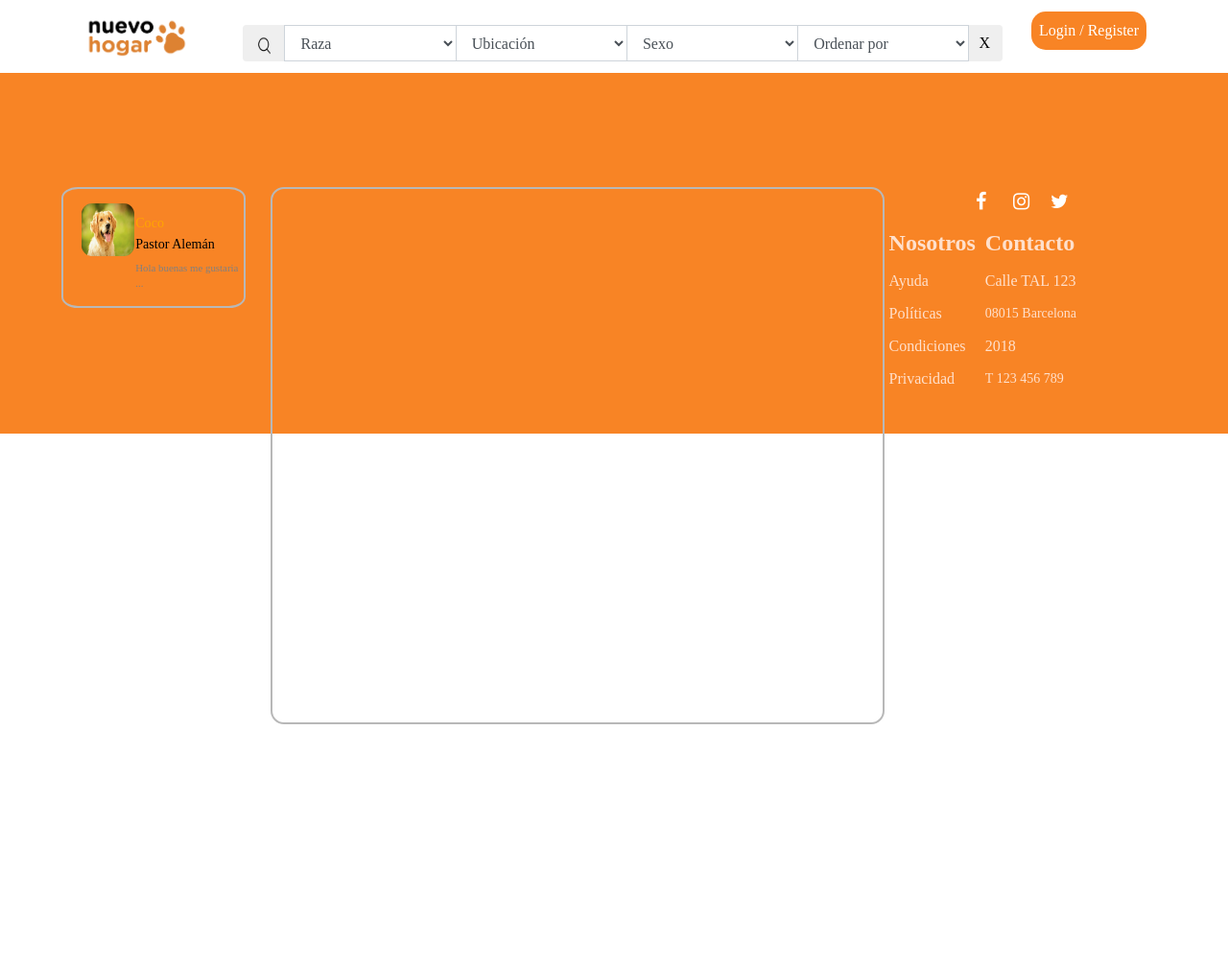
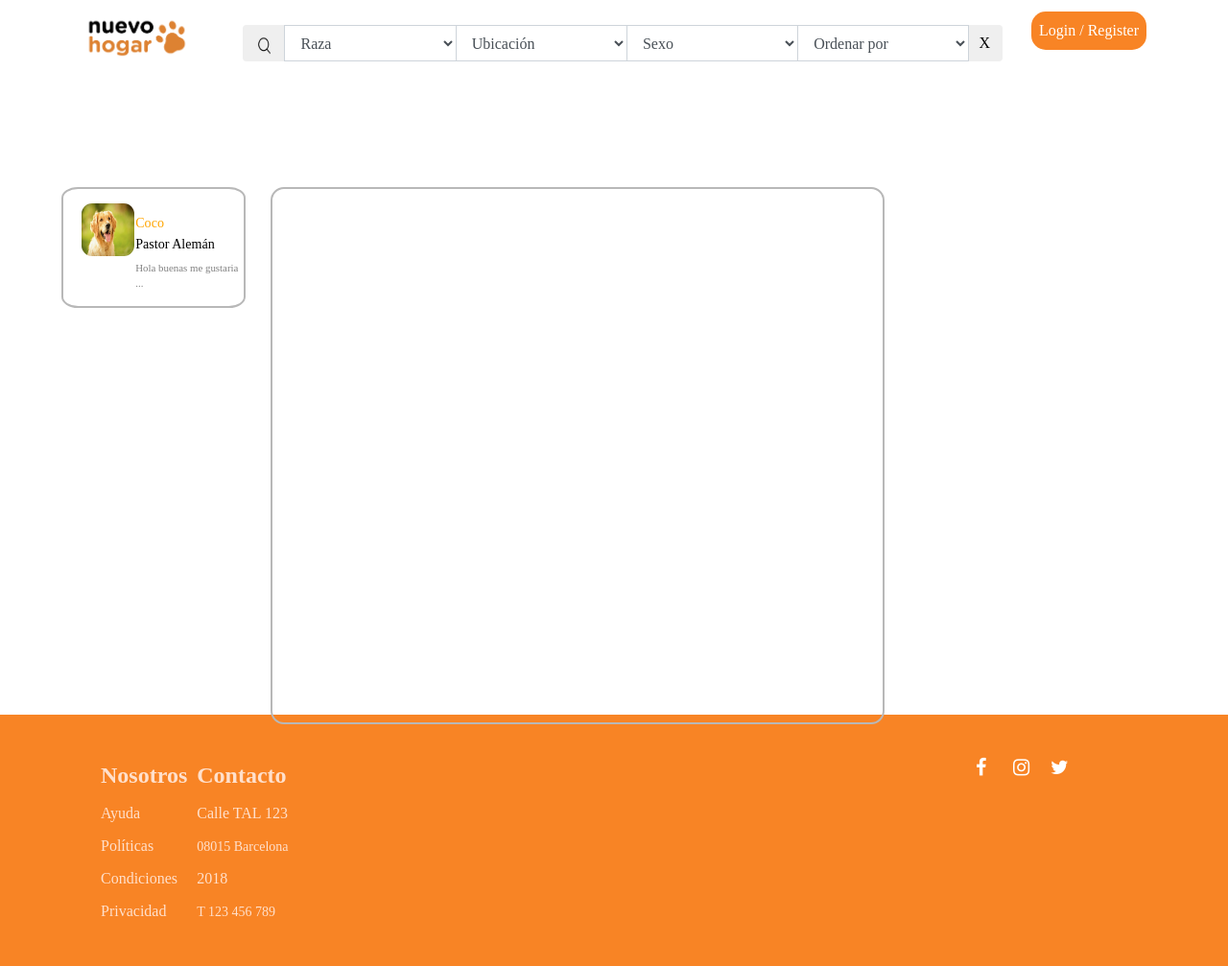
Before and after one commit to diegoqg/ProjectoESDI, a PHP site: page /mensajes.php in a window 1280 px wide. Shown: the whole page at 96% size. Before the commit the page ends 755 px from the top, so only its background shows below. Run offline with PHP 8.4, Linux system fonts and the light colour scheme; data comes from the database, SQL or seed files in the repository; some libraries are stand-ins or nearby versions.

Commit message:
cambios echos

```diff
--- a/Diego/css/cssPau.css
+++ b/Diego/css/cssPau.css
@@ -9,6 +9,12 @@
 }
 div.active {
     background: rgb(184, 225, 252);
+}
+body{
+	height:80%;
+}
+footer{
+	margin-top:55%;
 }
 
 div.PBbandejaMensajesFuera {
--- a/Diego/mensajes.php
+++ b/Diego/mensajes.php
@@ -25,7 +25,6 @@
 				$.post("infoPerro.php",{"nombrePerro":perro.id},function(respuesta){
 					$('.PBimagenPerroGeneral').append(respuesta);
 				});
-				window.scrollTo(100,document.body.contenido.PBmensajeVentana.scrollHeight);
 			}
 		}
 		function enviar(vis){
@@ -49,9 +48,9 @@
 		<!-- panell dels diferents missatges -->
 		<div class="contenido">
 			<?php
-				include './ventana.php';
-				include './infoPerro.php';
-				include './enviar.php';
+				include 'ventana.php';
+				include 'infoPerro.php';
+				include 'enviar.php';
 
 				$servername = "localhost";
 				$username = "root";
@@ -105,6 +104,7 @@
 
 
 											while($line4 = mysqli_fetch_array($result4)){
+
 													echo "	<div id=".$line2[$nombre]." class=PBmensajeFueraDIV onclick=verMensaje(this)>
 																<p class=PBmensajeNombrePerroFuera> ".$line2[$nombre]."</p>
 																<p class=PBmensajeRazaPerroFuera>".$line3[$nombre]."</p>
@@ -157,8 +157,8 @@
 		</div>
     <!-- Optional JavaScript -->
     <!-- jQuery first, then Popper.js, then Bootstrap JS -->
-    <script src="https://code.jquery.com/jquery-3.2.1.slim.min.js" integrity="sha384-KJ3o2DKtIkvYIK3UENzmM7KCkRr/rE9/Qpg6aAZGJwFDMVNA/GpGFF93hXpG5KkN" crossorigin="anonymous"></script>
-    <script src="https://cdnjs.cloudflare.com/ajax/libs/popper.js/1.12.9/umd/popper.min.js" integrity="sha384-ApNbgh9B+Y1QKtv3Rn7W3mgPxhU9K/ScQsAP7hUibX39j7fakFPskvXusvfa0b4Q" crossorigin="anonymous"></script>
+    <!--<script src="https://code.jquery.com/jquery-3.2.1.slim.min.js" integrity="sha384-KJ3o2DKtIkvYIK3UENzmM7KCkRr/rE9/Qpg6aAZGJwFDMVNA/GpGFF93hXpG5KkN" crossorigin="anonymous"></script>
+   --> <script src="https://cdnjs.cloudflare.com/ajax/libs/popper.js/1.12.9/umd/popper.min.js" integrity="sha384-ApNbgh9B+Y1QKtv3Rn7W3mgPxhU9K/ScQsAP7hUibX39j7fakFPskvXusvfa0b4Q" crossorigin="anonymous"></script>
     <script src="js/bootstrap.min.js" crossorigin="anonymous"></script>
   </body>
 
```
